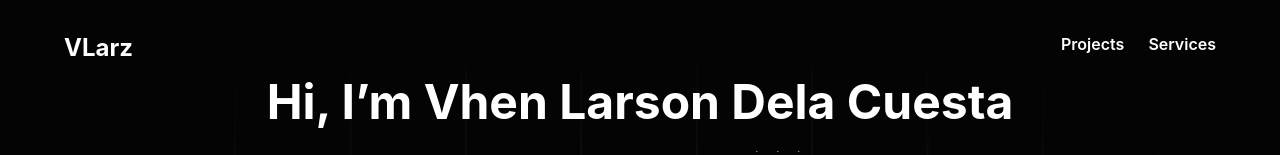
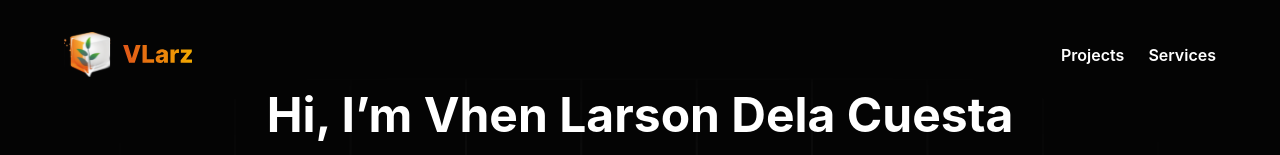
Before and after one commit to VLarz/portfolio, a React (Create React App) app: page / in a window 1280 px wide. Shown: the top 155 px of the page. Built offline with nearby package versions, Linux system fonts and the light colour scheme.

Commit message:
add temporary logo

```diff
--- a/src/components/Navbar.tsx
+++ b/src/components/Navbar.tsx
@@ -19,11 +19,13 @@ const navMenu: NavMenu[] = [
 export default function Navbar({}: Props) {
   return (
     <nav className={`flex justify-center items-center py-8`}>
-      <div className={`max-w-8xl px-6 sm:px-8 lg:px-16 flex justify-between w-full`}>
-        <h1 className={`font-bold text-2xl`}>VLarz</h1>
-        <ul className={`flex gap-x-6`}>
+      <div
+        className={`max-w-8xl px-6 sm:px-8 lg:px-16 flex justify-between w-full`}
+      >
+        <img src="/logo.svg" alt="Vhen Larson Dela Cuesta" className={`w-32`} />
+        <ul className={`flex items-center gap-x-6`}>
           {navMenu.map((menu, index) => (
-            <li key={index} className={`font-semibold`}>
+            <li key={index} className={`text-sm lg:text-base font-semibold`}>
               <a href={menu.url}>{menu.label}</a>
             </li>
           ))}
```
Also changed, not shown: public/logo.svg (added).
